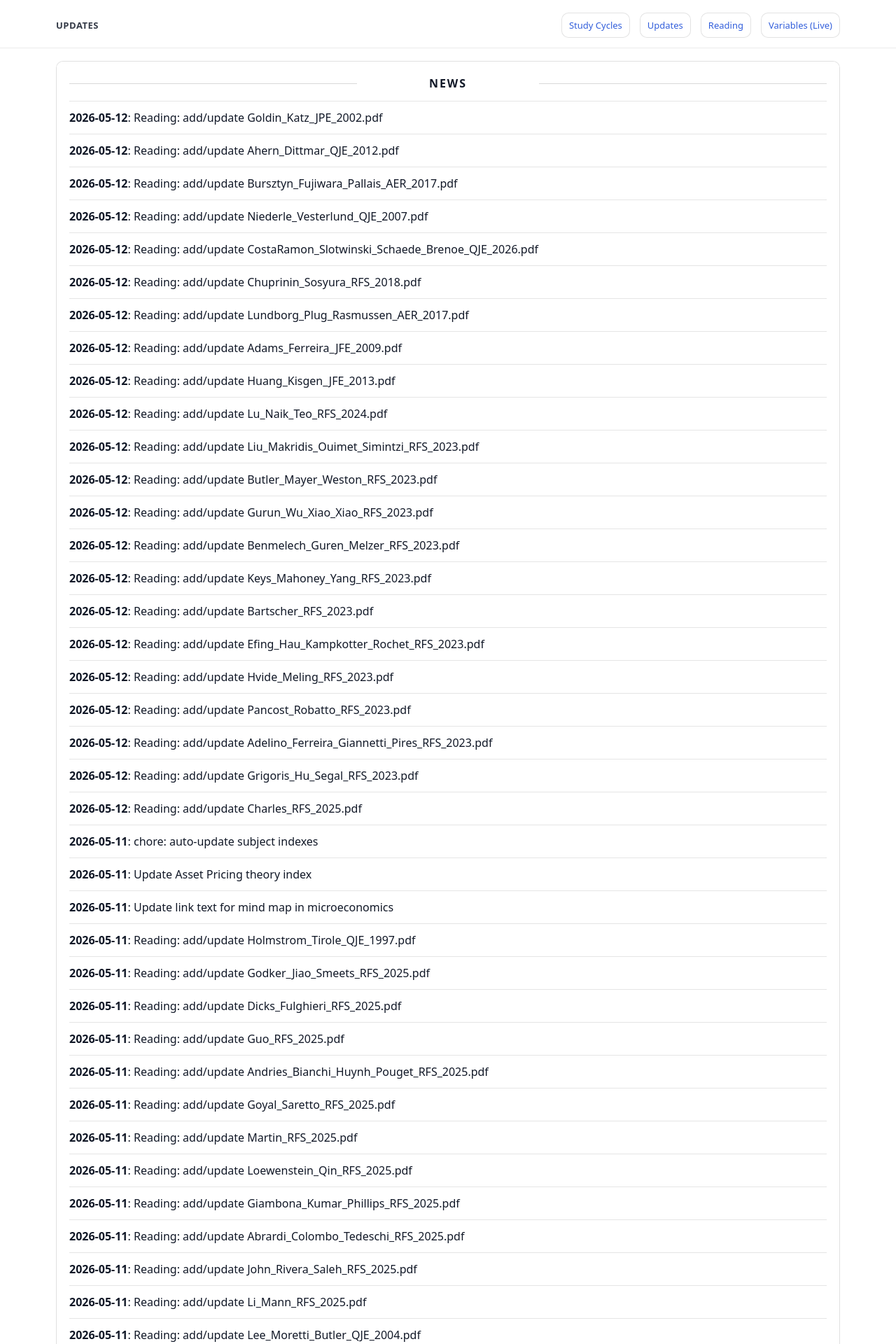
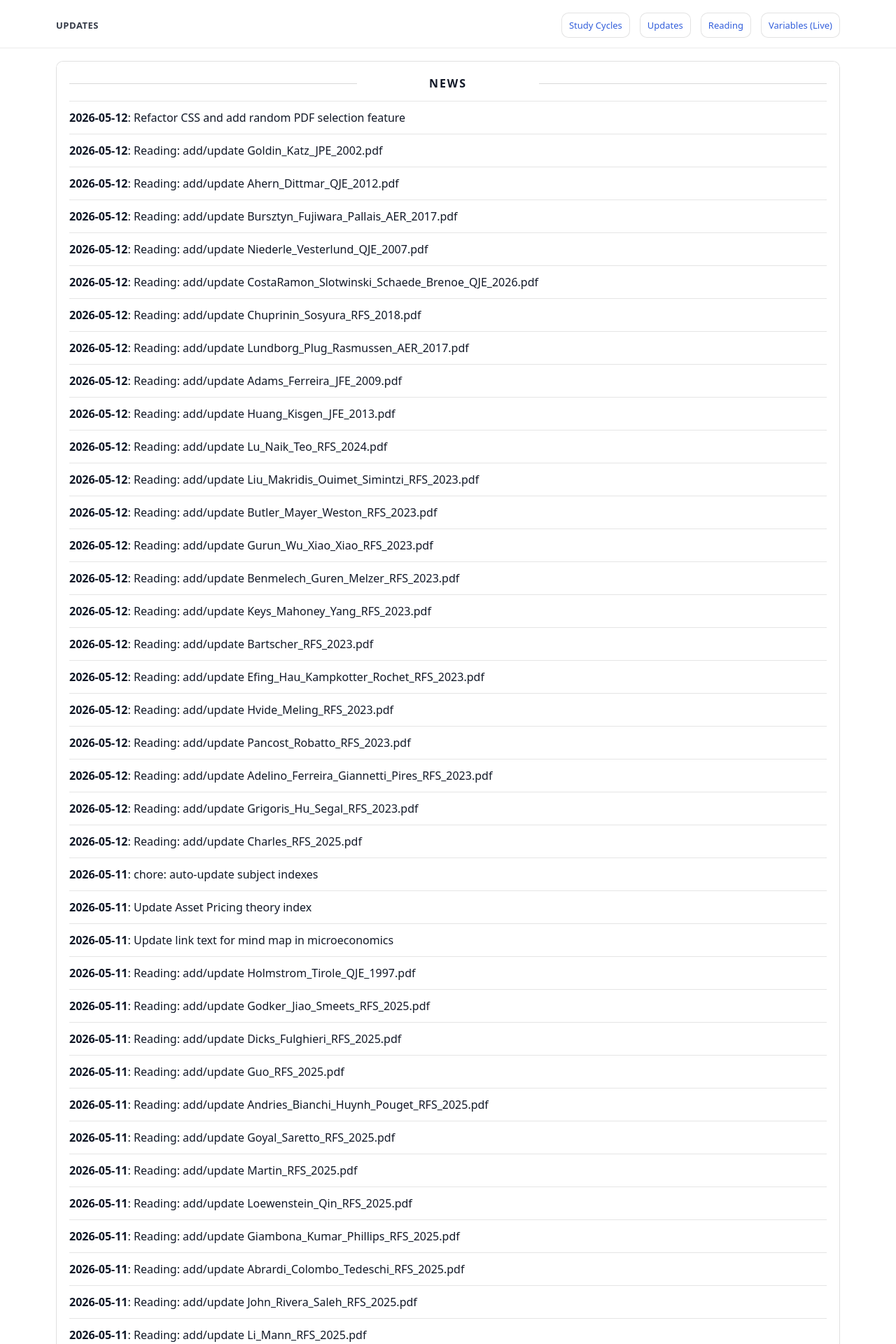
Before and after one commit to yaxinzn/study-archive, a Jekyll site: the page built from updates/index.md, in a window 1280 px wide. Shown: the top 1920 px of the page at 70% size. Built offline with Jekyll 4.4.1, drawn with Linux system fonts in a browser that asks for light colours; some of the changed text lies outside the part shown.

Commit message:
chore: update NEWS feed

```diff
--- a/_data/news.yml
+++ b/_data/news.yml
@@ -1,4 +1,7 @@
 # Auto-generated update history (sorted newest -> oldest). Do not edit manually.
+- ts: "1778586125"
+  date: "2026-05-12"
+  title: "Refactor CSS and add random PDF selection feature"
 - ts: "1778579885"
   date: "2026-05-12"
   title: "Reading: add/update Goldin_Katz_JPE_2002.pdf"
```
